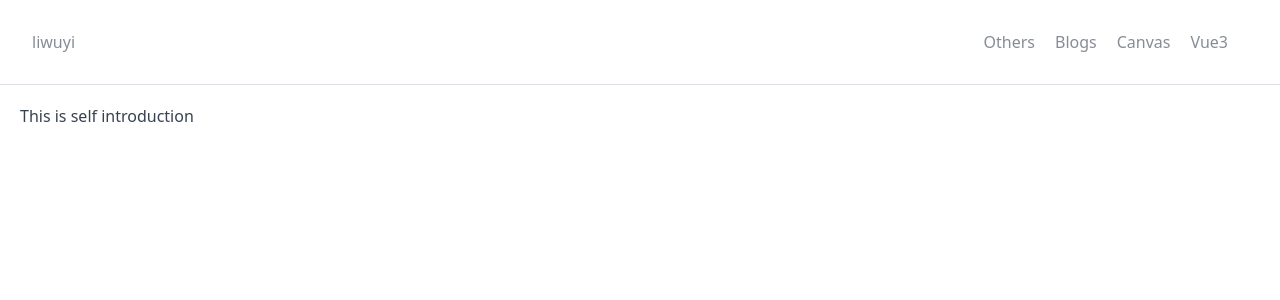
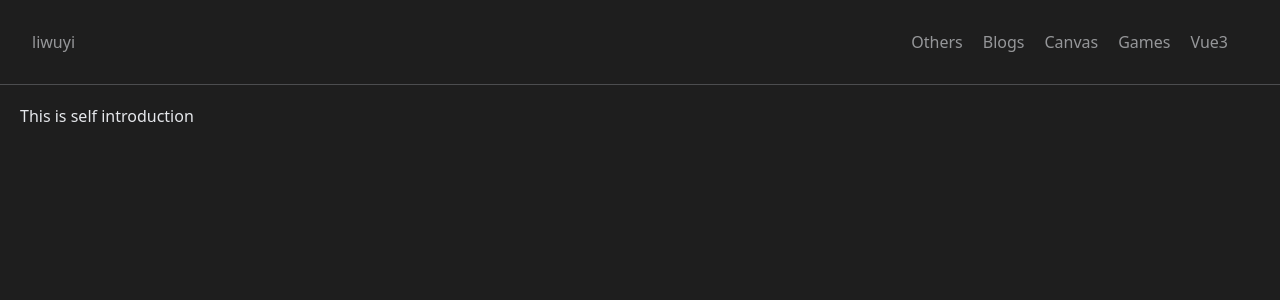
Before and after one commit to liwuyi27/vue3-demos, a Vue app: page / in a window 1280 px wide. Shown: the top 300 px of the page. Built offline with nearby package versions, Linux system fonts and the light colour scheme.

Commit message:
dark mode

```diff
--- a/index.html
+++ b/index.html
@@ -1,5 +1,5 @@
 <!DOCTYPE html>
-<html lang="en">
+<html lang="en" class="dark">
   <head>
     <meta charset="UTF-8">
     <link rel="icon" href="/favicon.ico">
--- a/src/App.vue
+++ b/src/App.vue
@@ -1,16 +1,25 @@
 <script setup lang="ts">
 import { useStorage, onKeyStroke } from "@vueuse/core";
 import NavHeader from './components/nav-header.vue';
+import { useRoute } from "vue-router";
+import { computed } from "vue";
 const isFullscreen = useStorage('is-fullscreen', false);
 onKeyStroke('Escape', () => {
   isFullscreen.value = !isFullscreen.value;
+});
+const route = useRoute();
+const klass = computed(() => {
+  if (route.name === 'list') {
+    return '';
+  }
+  return route.path.split('/')[1];
 })
 </script>
 <template>
   <transition>
     <nav-header v-if="!isFullscreen"></nav-header>
   </transition>
-  <main>
+  <main :class="klass">
     <router-view></router-view>
   </main>
 </template>
--- a/src/style/main.scss
+++ b/src/style/main.scss
@@ -30,6 +30,7 @@ a {
   height: 100%;
   display: flex;
   flex-direction: column;
+  background-color: rgb(30, 30, 30);
 
   &>header {
     height: 85px;
@@ -39,6 +40,9 @@ a {
     align-items: center;
     padding: 0 2rem;
     border-bottom: 1px solid #DCDFE6;
+    html.dark & {
+      border-bottom-color: #4C4D4F;
+    }
 
     nav a {
       margin-right: 20px;
@@ -58,6 +62,11 @@ a {
 
   &>main {
     padding: 20px;
-    flex: auto;
+    flex-grow: auto;
+    overflow: auto;
+    &.blogs {
+      display: flex;
+      flex: 1 0 auto;
+    }
   }
 }
--- /dev/null
+++ b/src/views/games/tetris.vue
@@ -0,0 +1,3 @@
+<template>
+  <div>俄罗斯方块</div>
+</template>
```
